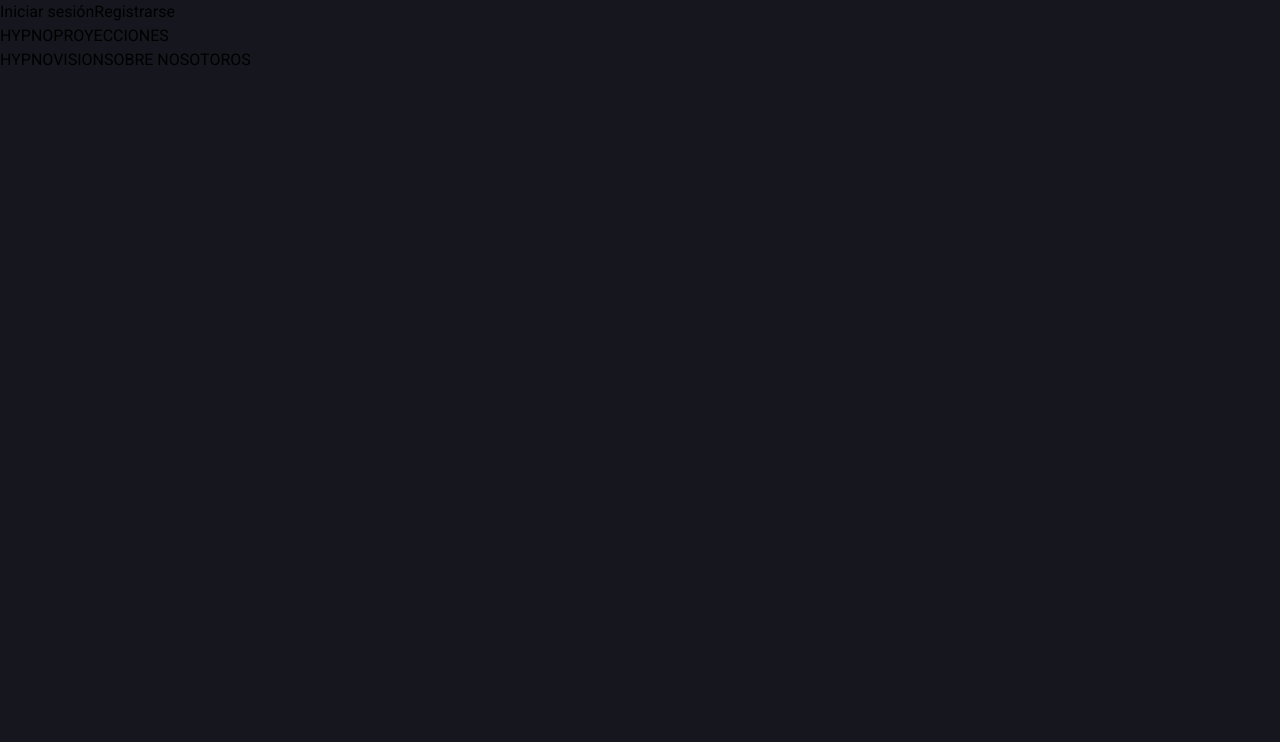
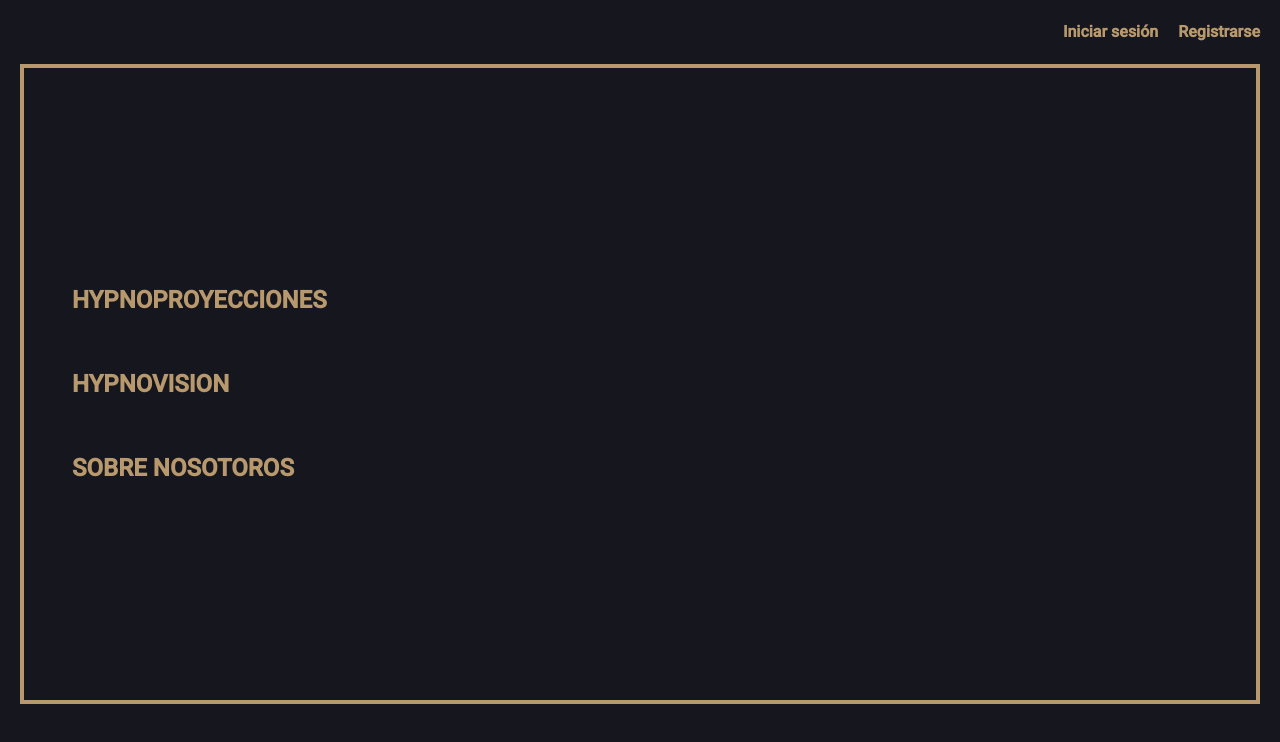
Before and after one commit to Carl-Fabri/proyecto-rem, an Angular app: page / in a window 1280 px wide. Shown: the top 742 px of the page. Built offline with nearby package versions, Linux system fonts and the light colour scheme.

Commit message:
feat: add tailwind changes and the src content

```diff
--- a/tailwind.config.js
+++ b/tailwind.config.js
@@ -1,6 +1,7 @@
 /** @type {import('tailwindcss').Config} */
 module.exports = {
   content: [
+    "./src/**/*.{html,ts}",
     './src/pages/**/*.{js,ts,jsx,tsx,mdx}',
     './src/components/**/*.{js,ts,jsx,tsx,mdx}',
     './src/app/**/*.{js,ts,jsx,tsx,mdx}',
```
